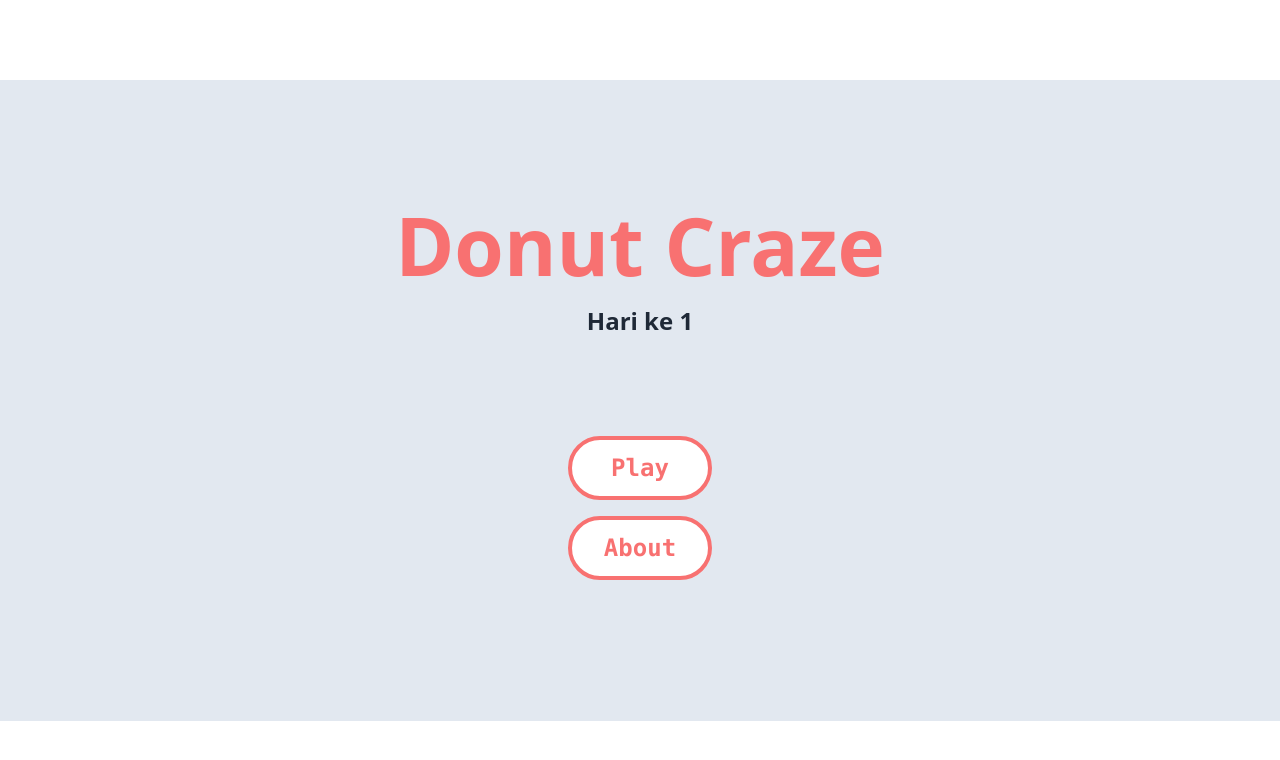
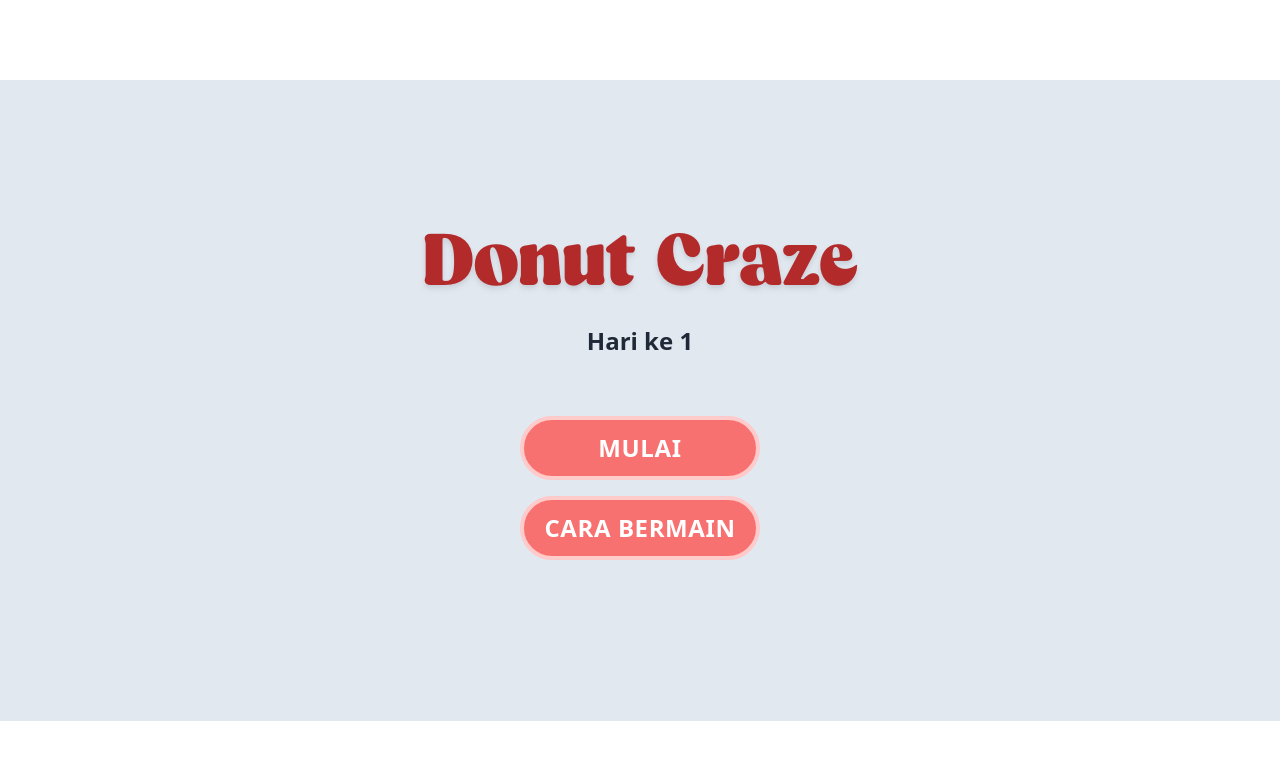
Before and after one commit to Diky-Without-C/Donut-Craze, a React (Vite) app: page / in a window 1280 px wide. Shown: the top 760 px of the page. Built offline with nearby package versions, Linux system fonts and the light colour scheme.

Commit message:
style: new design for home screen

```diff
--- a/src/global.css
+++ b/src/global.css
@@ -39,3 +39,10 @@
     opacity: 1;
   }
 }
+
+@font-face {
+  font-family: "capuche";
+  src: url("/src/assets/fonts/Capuche.otf");
+  font-weight: normal;
+  font-style: normal;
+}
--- a/src/layouts/Home/Buttons/index.tsx
+++ b/src/layouts/Home/Buttons/index.tsx
@@ -4,15 +4,15 @@ export default function Buttons() {
   const { game } = useGameStore();
 
   return (
-    <div className="mt-16 flex h-1/3 w-2/5 flex-col items-center justify-center gap-4">
+    <div className="mt-6 flex h-1/3 w-2/5 flex-col items-center justify-center gap-4">
       <button
         onClick={() => game.start()}
-        className="flex h-16 w-36 cursor-pointer items-center justify-center rounded-full border-4 border-red-400 bg-white px-4 py-3 font-mono text-2xl font-bold text-red-400"
+        className="flex h-16 w-60 cursor-pointer items-center justify-center rounded-full border-4 border-red-200 bg-red-400 px-4 py-3 text-2xl font-bold uppercase tracking-wide text-white hover:bg-red-500"
       >
-        Play
+        Mulai
       </button>
-      <button className="flex h-16 w-36 cursor-pointer items-center justify-center rounded-full border-4 border-red-400 bg-white px-4 py-3 font-mono text-2xl font-bold text-red-400">
-        About
+      <button className="flex h-16 w-60 cursor-pointer items-center justify-center rounded-full border-4 border-red-200 bg-red-400 px-4 py-3 text-2xl font-bold uppercase tracking-wide text-white hover:bg-red-500">
+        Cara bermain
       </button>
     </div>
   );
--- a/src/layouts/Home/Header/index.tsx
+++ b/src/layouts/Home/Header/index.tsx
@@ -1,3 +1,10 @@
 export default function Header() {
-  return <h1 className="text-[5rem] font-bold text-red-400">Donut Craze</h1>;
+  return (
+    <h1
+      style={{ fontFamily: "'capuche', sans-serif" }}
+      className="text-[5rem] font-bold text-[#b22a2a] drop-shadow-md"
+    >
+      Donut Craze
+    </h1>
+  );
 }
```
Also changed, not shown: src/assets/fonts/Capuche.otf (added).
